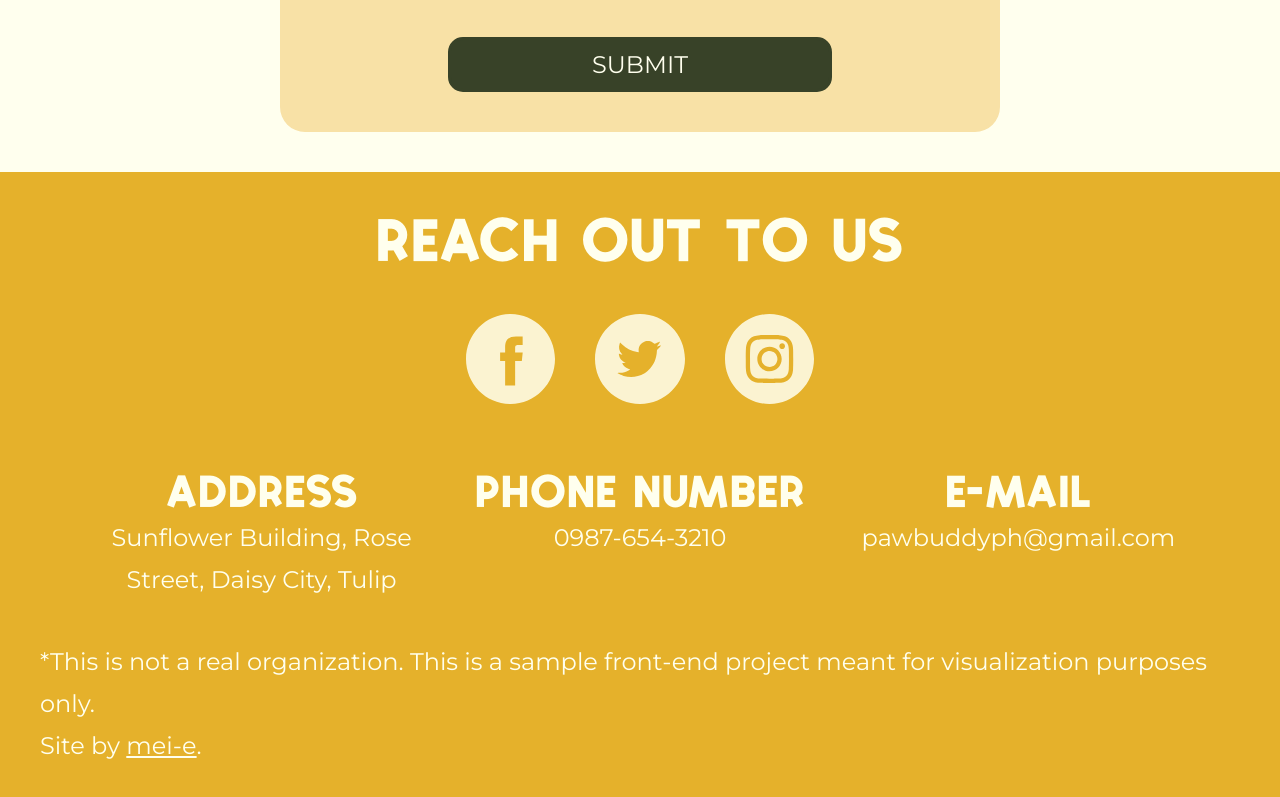
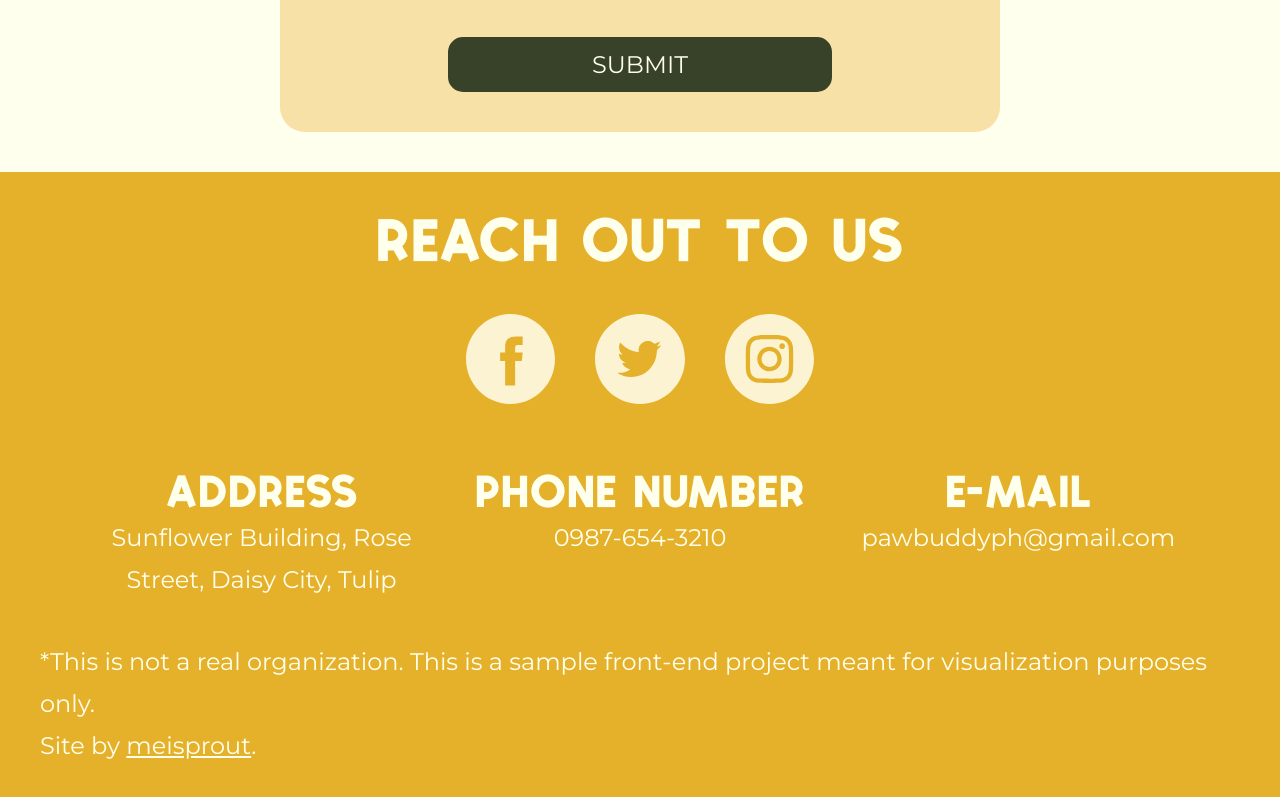
Before and after one commit to mei-e/pawbuddy, a plain HTML site: page volunteer.html in a window 1280 px wide. Shown: the part 838-1635 px from the top of the page. Drawn offline with nearby package versions, Linux system fonts and the light colour scheme.

Commit message:
Update volunteer.html

```diff
--- a/volunteer.html
+++ b/volunteer.html
@@ -84,7 +84,7 @@
             </section>
             <section id="notes">
                 <p>*This is not a real organization. This is a sample front-end project meant for visualization purposes only.</p>
-                <p>Site by <a href="https://github.com/mei-e" target="_blank" rel="noreferrer">mei-e</a>.</p>
+                <p>Site by <a href="https://github.com/meisprout" target="_blank" rel="noreferrer">meisprout</a>.</p>
             </section>
         </footer>
     </main>
```
